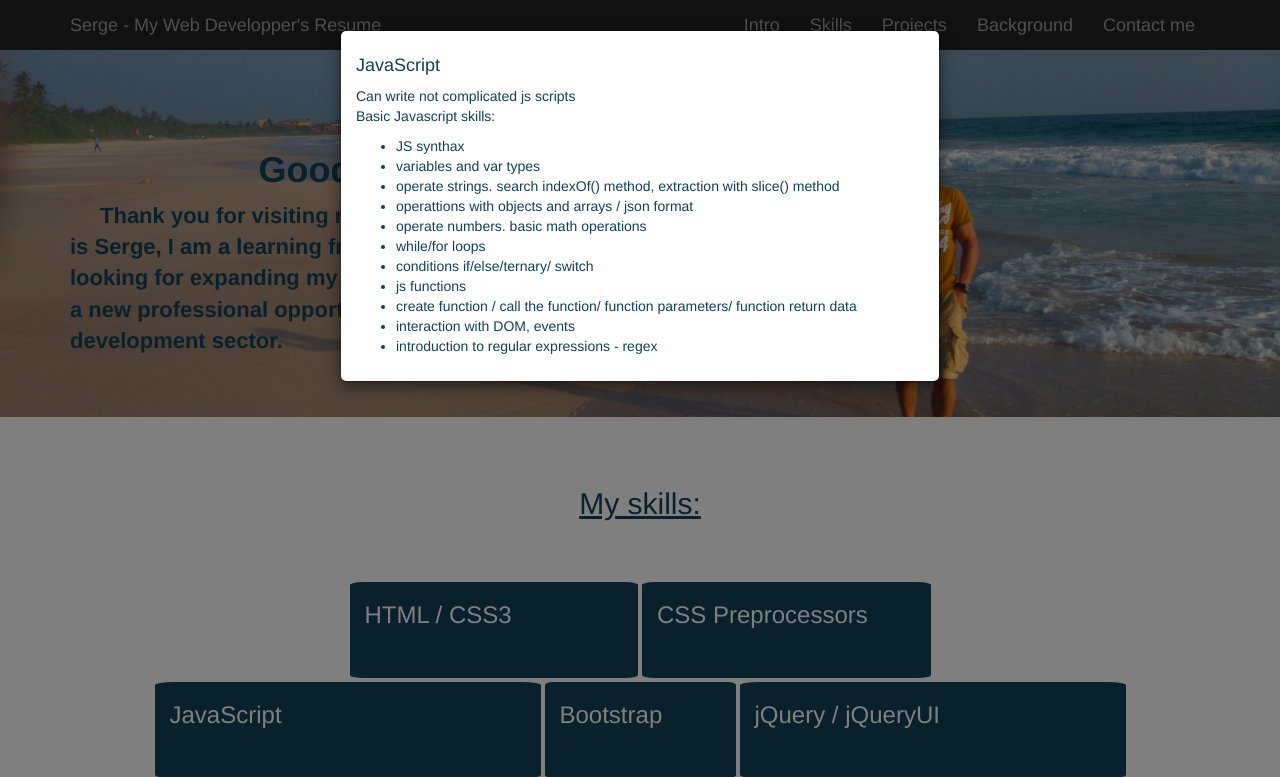
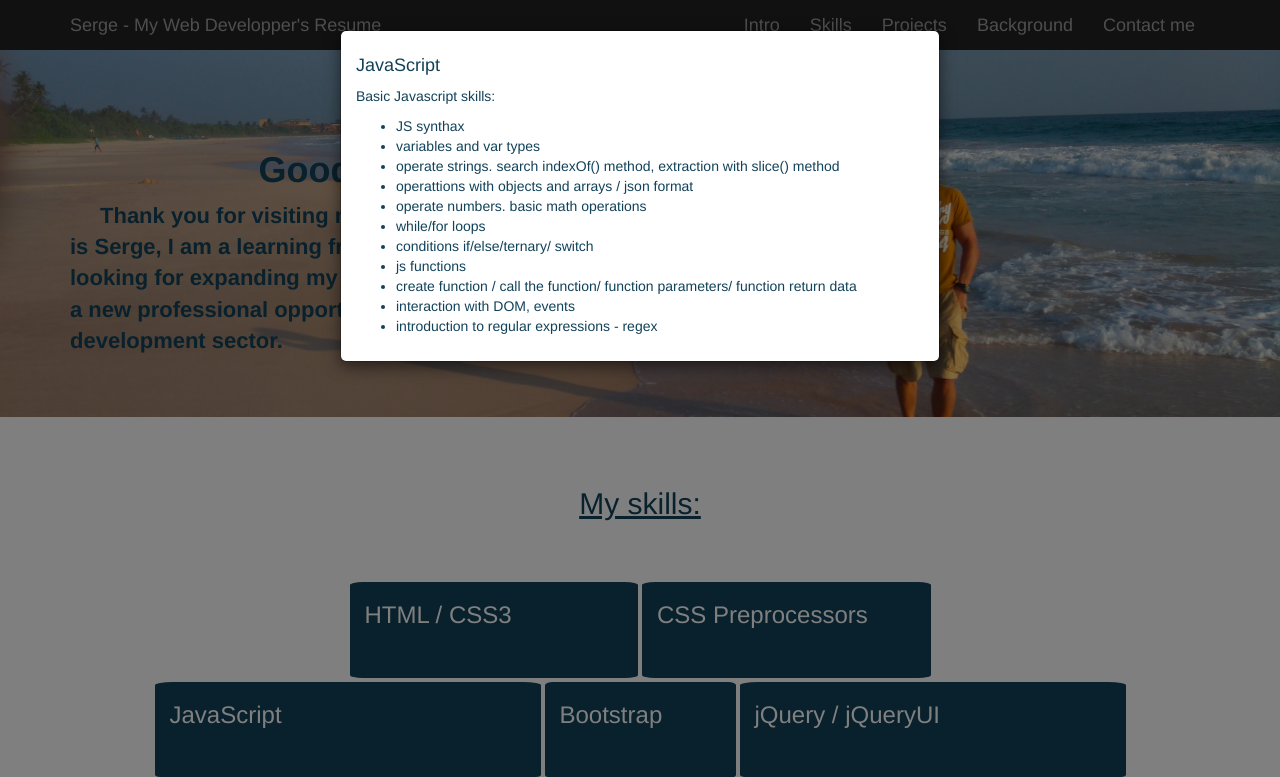
Before and after one commit to serge-resume-web-dev/serge-resume-web-dev.github.io, a plain HTML site: page index.html in a window 1280 px wide. Both pictures are taken after a click on the element "JavaScript". Shown: the top 777 px of the page. Drawn offline with nearby package versions, Linux system fonts and the light colour scheme; a script that the page names is missing.

Commit message:
javascript skills modal text

```diff
--- a/index.html
+++ b/index.html
@@ -333,7 +333,7 @@
 			<div class="modal-content">
 				<div class="modal-body">
 					<h4>JavaScript</h4>
-					<p>Can write not complicated js scripts<br> Basic Javascript skills:</p>
+					<p> Basic Javascript skills:</p>
 					<ul>
 						<li>JS synthax</li>
 						<li>variables and var types</li>
```
